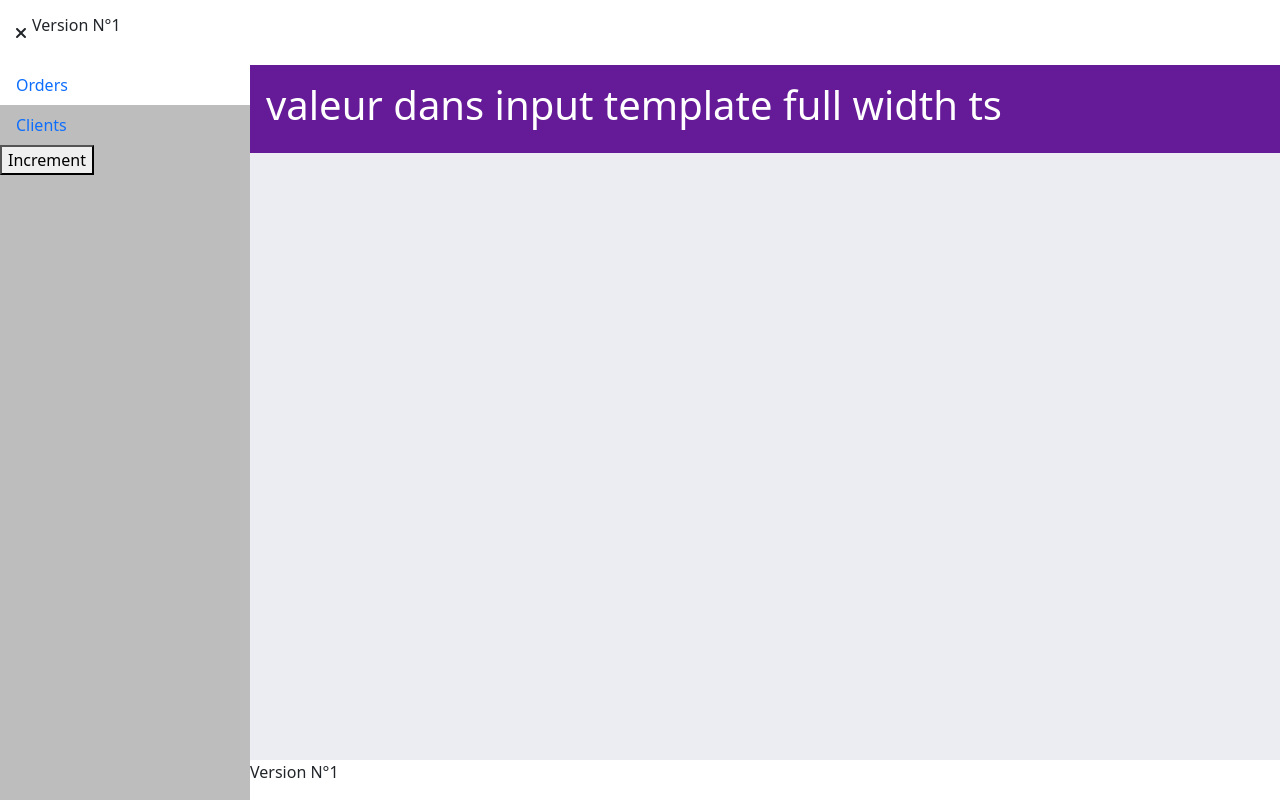
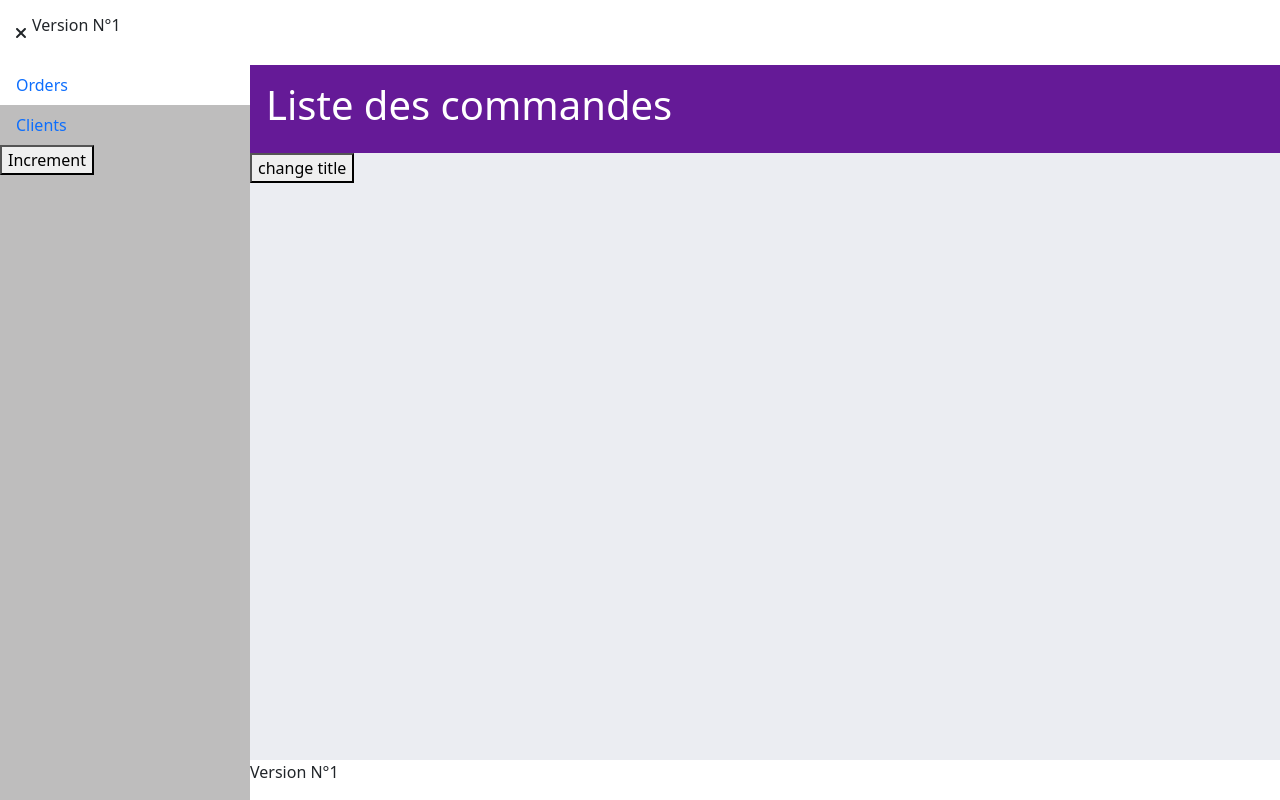
Before and after one commit to cecdeweb/Front_CRM_Angular, an Angular app: page /orders in a window 1280 px wide. Built offline with nearby package versions, Linux system fonts and the light colour scheme; data requests are answered from the project's data file.

Commit message:
test Hook OnInit and OnChanges title page list orders with method changeTitle in template full width ts

```diff
--- a/src/app/orders/pages/page-list-orders-component/page-list-orders-component.component.html
+++ b/src/app/orders/pages/page-list-orders-component/page-list-orders-component.component.html
@@ -1,2 +1,3 @@
-<app-template-full-width title="valeur dans input template full width ts">
+<app-template-full-width [title]="title">
+  <button (click)="changeTitle()">change title</button>
 </app-template-full-width>
--- a/src/app/orders/pages/page-list-orders-component/page-list-orders-component.component.ts
+++ b/src/app/orders/pages/page-list-orders-component/page-list-orders-component.component.ts
@@ -8,7 +8,12 @@
 })
 export class PageListOrdersComponentComponent implements OnInit {
 
+  public title: string;
+
   constructor(private orderService: OrdersService) {
+
+    this.title = "Liste des commandes"
+
     this.orderService.collection$.subscribe((data) => {
       console.log(data);
     });
@@ -17,4 +22,13 @@
   ngOnInit(): void {
   }
 
+  /**
+   * method test change title on click button
+   */
+  public changeTitle(): void {
+
+    this.title = 'le titre à changé';
+
+  }
+
 }
--- a/src/app/templates/components/template-full-width/template-full-width.component.ts
+++ b/src/app/templates/components/template-full-width/template-full-width.component.ts
@@ -1,15 +1,24 @@
-import { Component, Input, OnInit } from '@angular/core';
+import { Component, Input, OnInit, OnChanges } from '@angular/core';
 
 @Component({
   selector: 'app-template-full-width',
   templateUrl: './template-full-width.component.html',
   styleUrls: ['./template-full-width.component.scss'],
 })
-export class TemplateFullWidthComponent implements OnInit {
+export class TemplateFullWidthComponent implements OnInit, OnChanges {
   @Input() public title: string;
 
   constructor() {
     this.title = 'Le titre est ici';
+    console.log("dans constructor : " + this.title);
+
   }
-  ngOnInit(): void {}
+
+  ngOnChanges(): void {
+    console.log('dans ngOnChanges : ' + this.title);
+  }
+
+  ngOnInit(): void {
+    console.log('dans ngOnInit : ' + this.title);
+  }
 }
```
